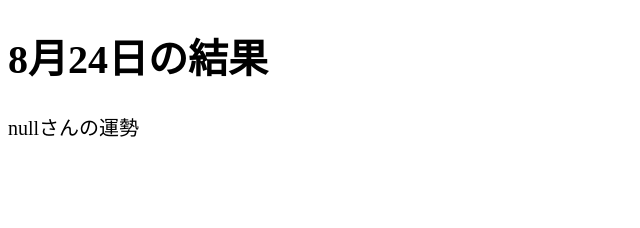
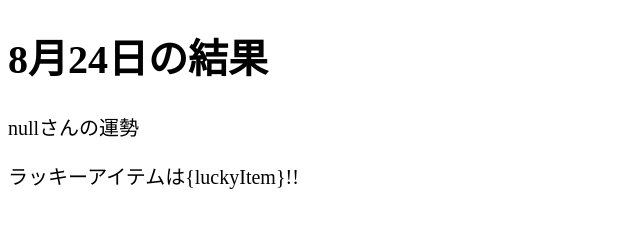
Before and after one commit to Irodorinoiro/uranai, a plain HTML site: page result.html in a window 1280 px wide. Shown: the whole page, without its empty margins (0-640 px from the left). Drawn offline with Linux system fonts and the light colour scheme; a web font is replaced by a local one.

Commit message:
運勢メッセージが出るようにした（今後修正必須）

```diff
--- a/result.html
+++ b/result.html
@@ -15,6 +15,7 @@
       <h1 id="title_output"></h1>
       <p id="name_output"></p><!--取得した名前, 生年月日をJSで表示-->
       <p id="unsei_output"></p>
+      <p id="unsei_txt"></p>
     </div>
     <script src="result.js"></script>
   </body>
--- a/result.js
+++ b/result.js
@@ -1,49 +1,76 @@
-let today = new Date();
-let today_month = today.getMonth() + 1;
-let today_day = today.getDate();
-let today_info = today.getFullYear() + today_month + today_day;
-
-// URLのパラメータを取得する関数
-const params = new URLSearchParams(window.location.search);
-// パラメータからnameを取得
-let name = params.get("name");
-let year = parseInt(params.get("year"));
-let month = parseInt(params.get("month"));
-let day = parseInt( params.get("day"));
-
 (function () {
   "use strict";
+
+  // DOM要素を取得
   const name_output = document.getElementById("name_output");
   const title_output = document.getElementById("title_output");
   const unsei_output = document.getElementById("unsei_output");
+  const unsei_txt = document.getElementById("unsei_txt");
 
+  // 日付取得
+  let today = new Date();
+  let today_month = today.getMonth() + 1;
+  let today_day = today.getDate();
+  let today_info = today.getFullYear() + today_month + today_day;
 
+  // URLのパラメータを取得する関数
+  const params = new URLSearchParams(window.location.search);
+  let name = params.get("name"); // パラメータからnameを取得
+  let year = parseInt(params.get("year"));
+  let month = parseInt(params.get("month"));
+  let day = parseInt(params.get("day"));
+
+  //関数定義
   function $name_output() {
     // HTMLで表示する
     name_output.textContent += `${name}さんの運勢\n`;
     //name_output.textContent += `${year}年${month}月${day}日生まれ`;
   }
 
-  function $title_output(){
+  function $title_output() {
     title_output.textContent = `${today_month}月${today_day}日の結果\n`;
   }
 
-  function $unsei_output(){
-    if ((today_info + year + month + day) % 3 === 0){
+  function $unsei_output() {
+    if ((today_info + year + month + day) % 3 === 0) {
       unsei_output.textContent = `大大大吉`;
-    }
-    else if ((today_info + year + month + day) % 3 === 1){
+    } else if ((today_info + year + month + day) % 3 === 1) {
       unsei_output.textContent = `大大吉`;
-    }
-    else if ((today_info + year + month + day) % 3 === 2){
+    } else if ((today_info + year + month + day) % 3 === 2) {
       unsei_output.textContent = `大吉`;
     }
-}
+  }
 
+  function $unsei_txt() {
+    // 非同期でテキストファイルを読み込む
+    fetch("unsei.txt")
+      //成功したらresponseを受け取り, テキストとして取得する
+      .then((response) => response.text())
+      // テキストを取得したら次の処理を行う
+      .then((text) => {
+        // テキストを改行で分割して配列に変換
+        // filter: 配列から条件に合う要素を抽出
+        const fortunes = text.split("\n").filter((line) => line.trim() !== ""); // 空行を除外
+        console.log(fortunes);
+        let a = Math.floor(Math.random() * fortunes.length);
+        console.log("数値: ", a);
+        // Math.floor(): 小数点以下を切り捨てて整数に変換
+        // Math.random(): 0以上1未満のランダムな数値を生成
+        const fortune = fortunes[a];
+        console.log(fortune); //占い文章
+
+        unsei_txt.textContent = fortune;
+      })
+      // エラーが発生した場合の処理
+      .catch((err) => console.error("読み込みエラー", err));
+  }
+
+  // ページ読み込み後に実行
   window.addEventListener("DOMContentLoaded", function () {
     $name_output();
     $title_output();
     $unsei_output();
+    $unsei_txt();
   });
 })();
 // URLで遷移するときは, URLにパラメータをつけて遷移する方法しかない
--- /dev/null
+++ b/unsei.txt
@@ -0,0 +1,2 @@
+今日はとても幸せなことが起こりそうな予感！
+ラッキーアイテムは{luckyItem}!!
```
